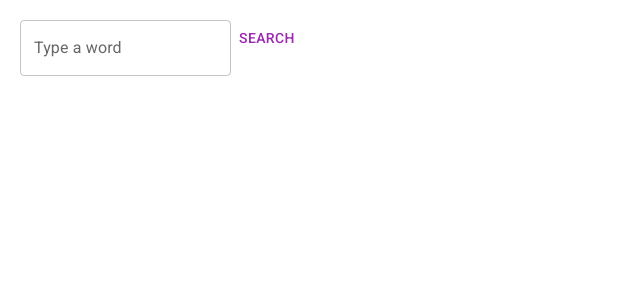
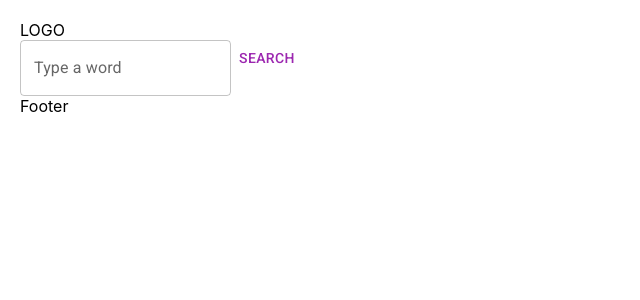
Before and after one commit to NataliBILAN/Dictionary-App, a React (Create React App) app: page / in a window 1280 px wide. Shown: the top 300 px of the page, without its empty margins (0-640 px from the left). Built offline with nearby package versions, Linux system fonts and the light colour scheme.

Commit message:
search engine

```diff
--- a/package.json
+++ b/package.json
@@ -37,5 +37,8 @@
       "last 1 firefox version",
       "last 1 safari version"
     ]
+  },
+  "devDependencies": {
+    "sass": "^1.53.0"
   }
 }
--- a/src/App.css
+++ b/src/App.css
@@ -1,4 +1,4 @@
-.dictionary-wrapper {
+.app-wrapper {
   margin: 10px;
   padding: 10px;
 }
--- a/src/App.js
+++ b/src/App.js
@@ -1,12 +1,12 @@
 import "./App.css";
-import TextField from "@mui/material/TextField";
-import Button from "@mui/material/Button";
+import Dictionary from "./components/Dictionary";
 
 function App() {
   return (
-    <div className="dictionary-wrapper">
-      <TextField id="outlined-basic" label="Type a word" variant="outlined" />
-      <Button color="secondary">Search</Button>
+    <div className="app-wrapper">
+      <header className="app-header">LOGO</header>
+      <Dictionary />
+      <footer className="app-footer">Footer</footer>
     </div>
   );
 }
--- /dev/null
+++ b/src/components/Dictionary/Dictionary.jsx
@@ -0,0 +1,32 @@
+import { React, useState } from "react";
+
+import TextField from "@mui/material/TextField";
+import Button from "@mui/material/Button";
+
+export default function Dictionary() {
+  const [searchValue, setSearchValue] = useState("");
+
+  const handleSearchButtonClick = (event) => {
+    event.preventDefault();
+    console.log("searchValue", searchValue);
+  };
+
+  const handleTextFieldChange = ({ target }) => {
+    setSearchValue(target.value);
+  };
+
+  return (
+    <div>
+      <TextField
+        id="outlined-basic"
+        label="Type a word"
+        variant="outlined"
+        value={searchValue}
+        onChange={handleTextFieldChange}
+      />
+      <Button color="secondary" onClick={handleSearchButtonClick}>
+        Search
+      </Button>
+    </div>
+  );
+}
--- /dev/null
+++ b/src/components/Dictionary/index.js
@@ -0,0 +1,4 @@
+import Dictionary from "./Dictionary";
+import './Dictionary.scss';
+
+export default Dictionary;
```
Also changed, not shown: src/components/Dictionary/Dictionary.scss (added), 1 other file (tests, documents, lock files or other folders).
